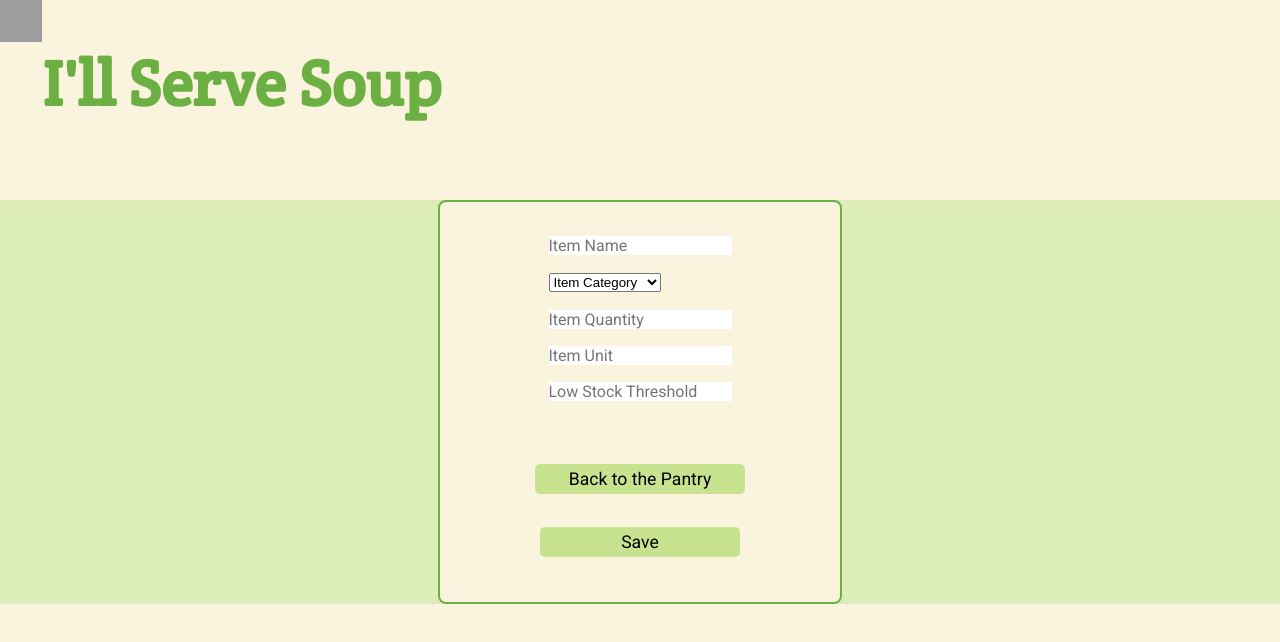
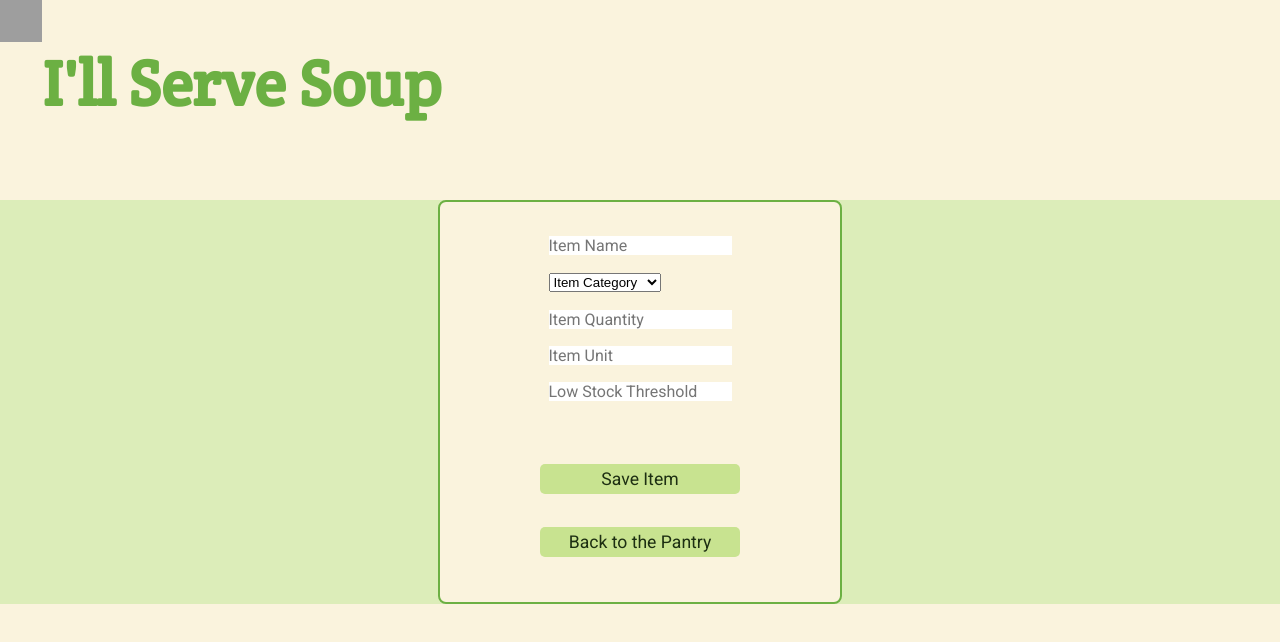
Before and after one commit to laura-daugherty/Frontend, a React (Create React App) app in the folder ill-serve-soup/: page /ItemForm in a window 1280 px wide. Shown: the top 642 px of the page. Built offline with nearby package versions, Linux system fonts and the light colour scheme; sample sign-in values are in the browser's storage; grey boxes are pictures that could not be loaded.

Commit message:
smoothing progress

```diff
--- a/ill-serve-soup/src/SCSS/ItemList.scss
+++ b/ill-serve-soup/src/SCSS/ItemList.scss
@@ -29,29 +29,34 @@
   margin: 20px;
   width: 200px;
   height: 280px;
-}
-.add-link-div:hover {
+  &:hover {
     @include button-reset;
     text-align: center;
     cursor: pointer;
     @include body-font;
-  color: inherit;
+    color: darken($color-three, 20%);
     border: 2px solid #6CB043;
     background-color: lighten($color-one, 10%);
     font-size: 4rem;
   }
-.add-link-div:active {
+  &:active {
     transform: translateY(1px);
     filter: saturate(150%);
     @include button-reset;
     text-align: center;
     cursor: pointer;
     @include body-font;
-  color: inherit;
+    color: darken($color-three, 20%);
     border-radius: 5px;
     font-size: 4rem;
     background-color: darken($color-two, 10%);
   }
+  .Link {
+    text-decoration: none;
+    color: inherit;
+  }
+}
+
 
 .notification-banner {
   width: 100%;
--- a/ill-serve-soup/src/SCSS/Login.scss
+++ b/ill-serve-soup/src/SCSS/Login.scss
@@ -172,11 +172,12 @@
   height: 150px;
   justify-content: space-evenly;
   align-items: center;
+  .Link {
+    text-decoration: none;
+    font-size: 1rem;
+  }
 }
-.Link {
-  text-decoration: none;
-  font-size: 1rem;
-}
+
 .item-form-button {
   @include button-reset;
   text-align: center;
--- a/ill-serve-soup/src/SCSS/global.scss
+++ b/ill-serve-soup/src/SCSS/global.scss
@@ -10,6 +10,7 @@ body {
   // -moz-osx-font-smoothing: grayscale;
   background-color: $color-one;
   @include body-font;
+  color: darken($color-three, 35%)
 }
 
 // .App {
--- a/ill-serve-soup/src/components/ItemForm.js
+++ b/ill-serve-soup/src/components/ItemForm.js
@@ -93,8 +93,10 @@ class ItemForm extends React.Component {
                 </div>
               </div>
               <div className="item-button-wrapper">
-                <Link className="item-form-button Link"to="/itemPage">Back to the Pantry</Link>
-                <button className="item-form-button" onSubmit={this.submitHandler}>Save</button>
+                <button className="item-form-button" onSubmit={this.submitHandler}>Save Item</button>
+                <button className="item-form-button" onClick={this.goBack}>Back to the Pantry</button>
+
+                {/* <Link className="item-form-button Link"to="/itemPage">Back to the Pantry</Link> */}
               </div>
             </form>
           </div>
@@ -140,6 +142,11 @@ class ItemForm extends React.Component {
     })
     // this.props.history.push("/itemList")
   };
+
+  goBack = e => {
+    e.preventDefault();
+    this.props.history.push("/itemList");
+  }
 }
 
 const mapStateToProps = state => ({
```
Lines whose indentation alone changed are shown as unchanged.
